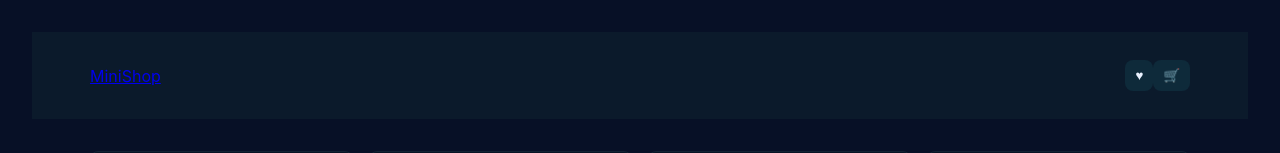
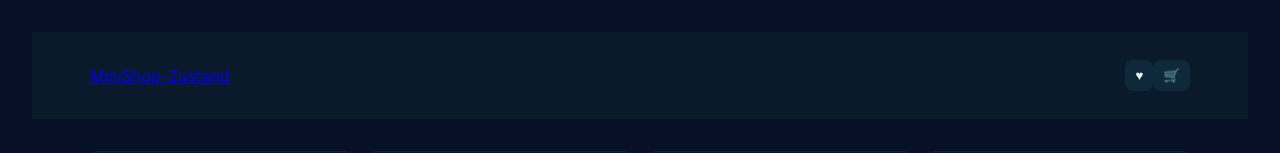
Before and after one commit to Siraj-Ali/react-mini-shop-zustand, a React (Vite) app: page / in a window 1280 px wide. Shown: the top 153 px of the page. Built offline with nearby package versions, Linux system fonts and the light colour scheme.

Commit message:
Cart-Wishlist count

```diff
--- a/src/components/Header.tsx
+++ b/src/components/Header.tsx
@@ -18,12 +18,12 @@ export default function Header() {
     setTotalCartItemCount(cartItems.reduce((a, i) => a + i.qty, 0));
     setTotalWishedItemCount(wishedItems.length)
     console.log('totalCartItemCount', totalCartItemCount);
-  }, [])
+  }, [cartItems, wishedItems])
   return (
     <header className="header">
       <div className="container nav">
         <div className="brand">
-          <Link to="/">MiniShop</Link>
+          <Link to="/">MiniShop-Zustand</Link>
         </div>
         <div className="icons">
           <button
```
